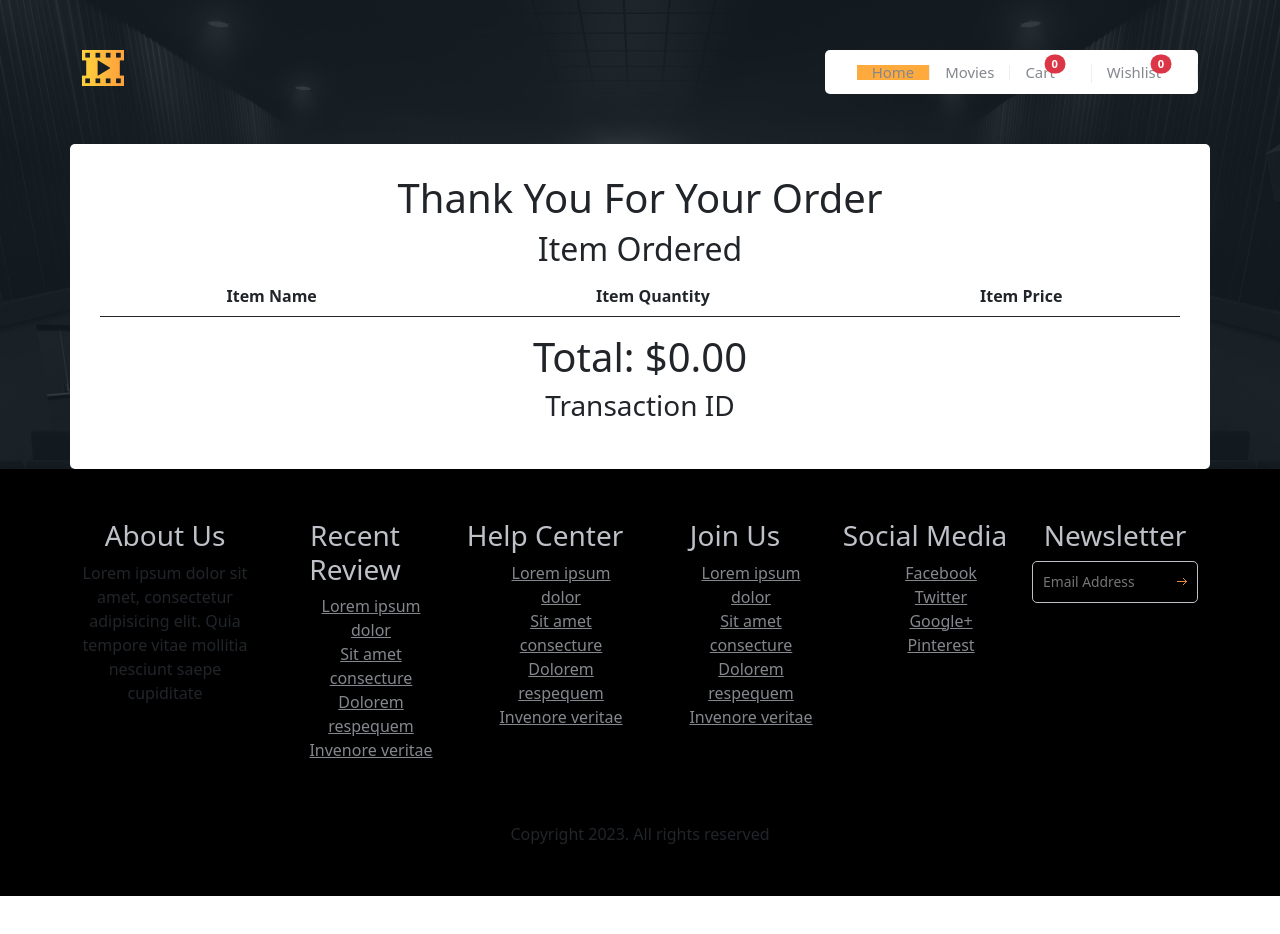
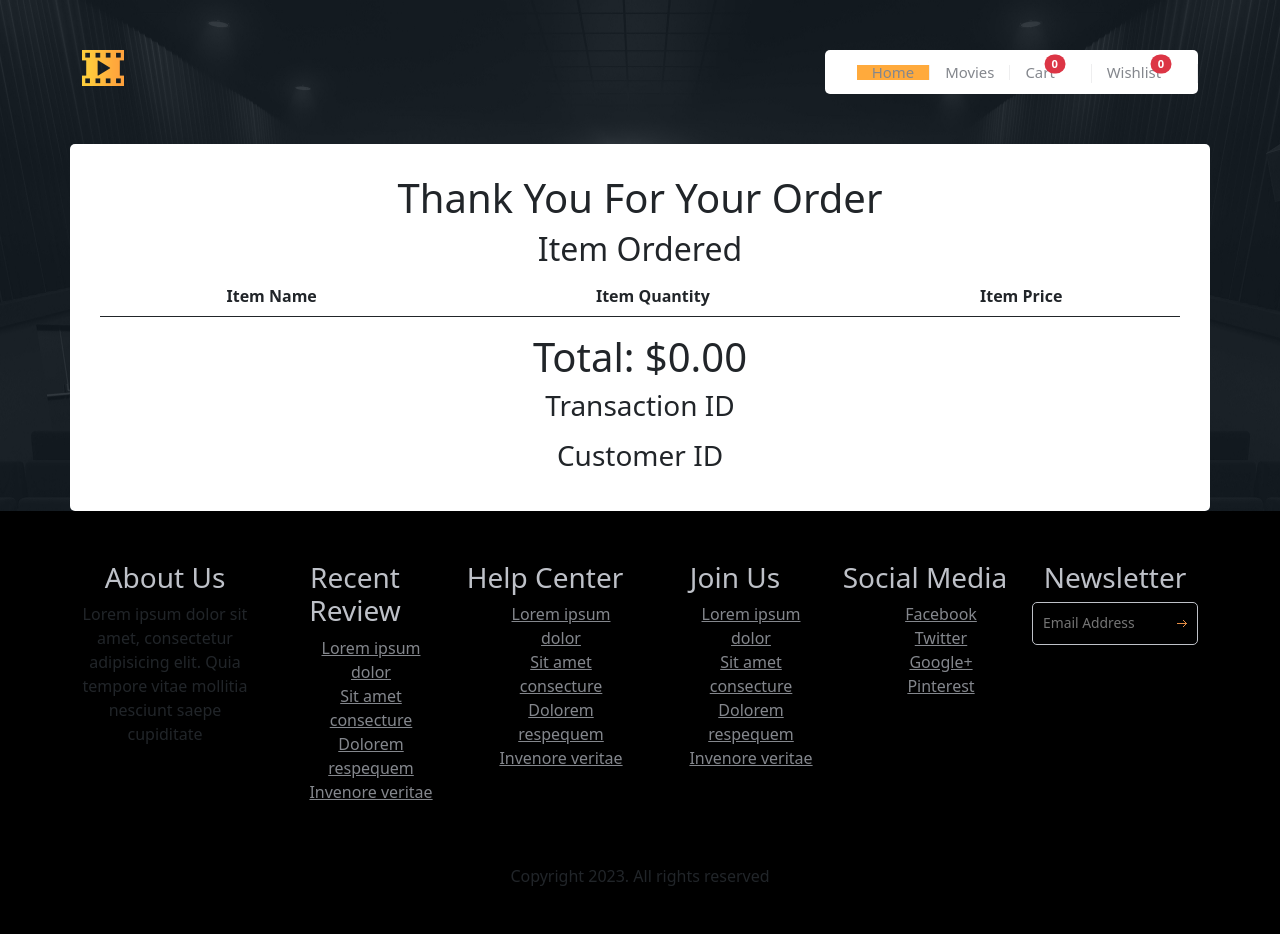
Before and after one commit to Snehacispl/Redux-Movie-Poster, a React (Create React App) app: page /Thank-you in a window 1280 px wide. Shown: the top 934 px of the page. Before the commit the page ends 896 px from the top, so only its background shows below. Built offline with nearby package versions, Linux system fonts and the light colour scheme.

Commit message:
customer_id in search param and showed in thankyou page along with orderid

```diff
--- a/package.json
+++ b/package.json
@@ -11,6 +11,7 @@
     "axios": "^1.4.0",
     "bootstrap": "^5.0.1",
     "cors": "^2.8.5",
+    "randomstring": "^1.3.0",
     "react": "^18.2.0",
     "react-dom": "^18.2.0",
     "react-hook-form": "^7.45.0",
--- a/src/components/Checkout.js
+++ b/src/components/Checkout.js
@@ -1,4 +1,4 @@
-import React, { useState } from "react";
+import React, { useEffect, useState } from "react";
 import {
   PayPalScriptProvider,
   PayPalButtons,
@@ -10,6 +10,7 @@ import {
   useLocation,
   Link,
   createSearchParams,
+  useSearchParams,
 } from "react-router-dom";
 import { cartTotal } from "./store/cartSlice";
 import { useSelector } from "react-redux";
@@ -19,6 +20,8 @@ const Checkout = () => {
   const cart = useSelector((state) => state.cart);
   const totalprice = useSelector(cartTotal).toFixed(2);
   const { state } = useLocation();
+  const [queryParameters] = useSearchParams();
+
   let cartitemnames = [];
 
   cart.map((item) => {
@@ -186,10 +189,10 @@ const Checkout = () => {
                 setalertclass("Payment Successfull");
                 setTimeout(() => {
                   var r = createSearchParams({
-                    orderid: orderdata.value.id,
+                    order_id: orderdata.value.id,
                   }).toString();
                   navigate(
-                    "/Thank-you?" + r,
+                    "/Thank-you?" + queryParameters + "&" + r,
 
                     { state: orderdata }
                   );
--- a/src/components/Prospect.js
+++ b/src/components/Prospect.js
@@ -1,6 +1,7 @@
 import React, { useEffect, useState } from "react";
 import { useForm } from "react-hook-form";
-import { useNavigate } from "react-router-dom";
+import { useNavigate, createSearchParams } from "react-router-dom";
+var randomstring = require("randomstring");
 const Prospect = () => {
   const {
     register,
@@ -14,15 +15,27 @@ const Prospect = () => {
   const submitform = (data) => {
     localStorage.setItem("data", JSON.stringify(data));
 
+    // setTimeout(() => {
+    //   navigate("/checkout", {
+    //     state: {
+    //       data,
+    //     },
+    //   });
+    // }, 1000);
     setTimeout(() => {
-      navigate("/checkout", {
+      var customer_id = createSearchParams({
+        customer_id: randomstring.generate({
+          length: 10,
+          charset: "alphanumeric",
+        }),
+      }).toString();
+      navigate("/checkout?" + customer_id, {
         state: {
           data,
         },
       });
     }, 1000);
   };
-
   return (
     <main className="main-content">
       <div className="container">
--- a/src/components/ThankYou.js
+++ b/src/components/ThankYou.js
@@ -1,6 +1,6 @@
 import React, { useEffect, useRef } from "react";
 import { useDispatch, useSelector } from "react-redux";
-import { useLocation } from "react-router-dom";
+import { useLocation, useSearchParams } from "react-router-dom";
 import { cartTotal, clearCart } from "./store/cartSlice";
 
 const ThankYou = (orderdata) => {
@@ -15,6 +15,7 @@ const ThankYou = (orderdata) => {
       dispatch(clearCart(cart));
     }, 15000);
   });
+  const [queryParameters] = useSearchParams();
   return (
     <main className="main-content">
       <div className="container">
@@ -44,6 +45,8 @@ const ThankYou = (orderdata) => {
         <h1>Total: ${totalprice}</h1>
         <h3>Transaction ID</h3>
         <p>{data && data.value.id} </p>
+        <h3>Customer ID</h3>
+        {queryParameters && queryParameters.get("customer_id")}
         {data &&
           data.value.purchase_units.map((item) => {
             return (
```
Also changed, not shown: 1 other file (tests, documents, lock files or other folders).
